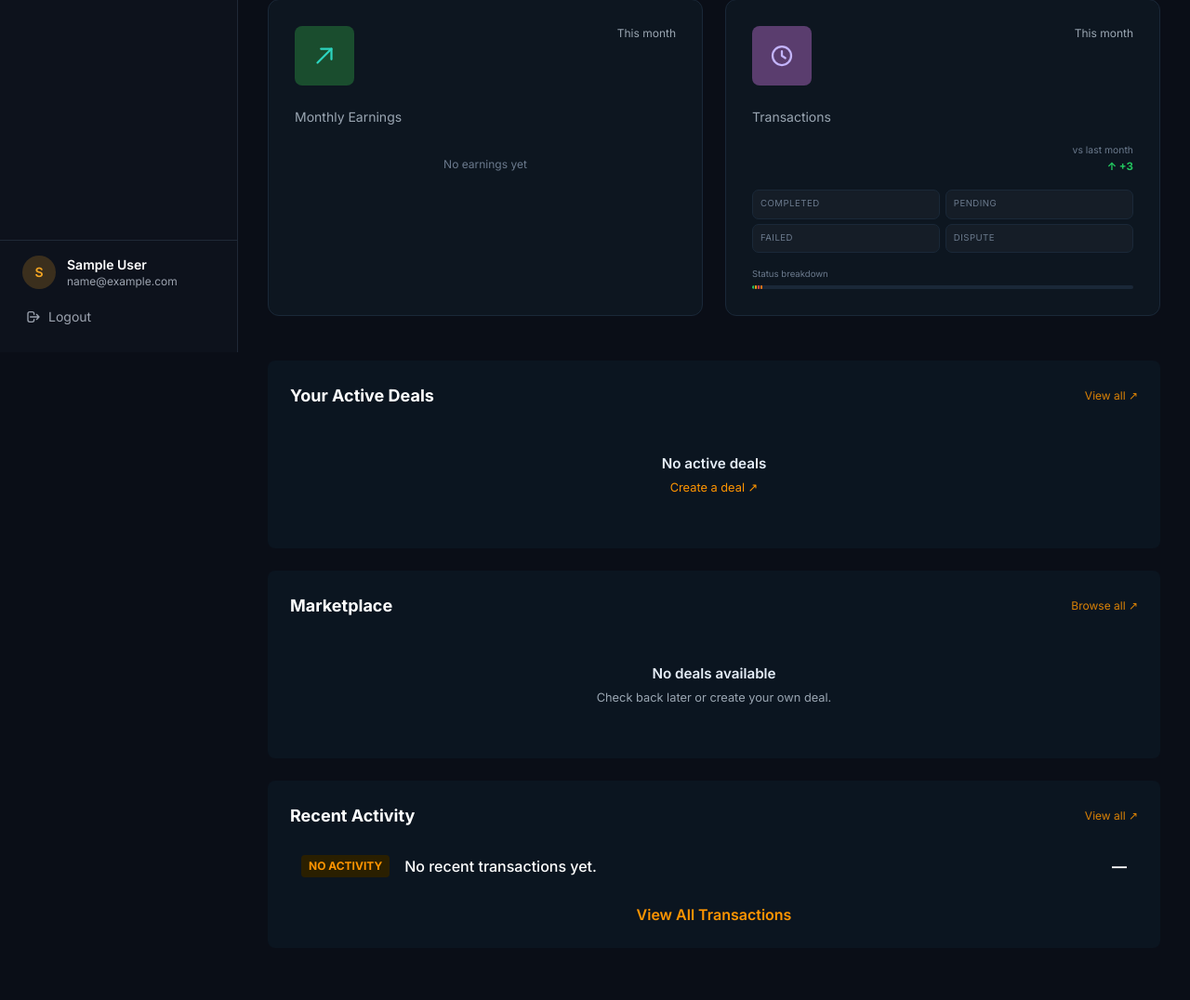
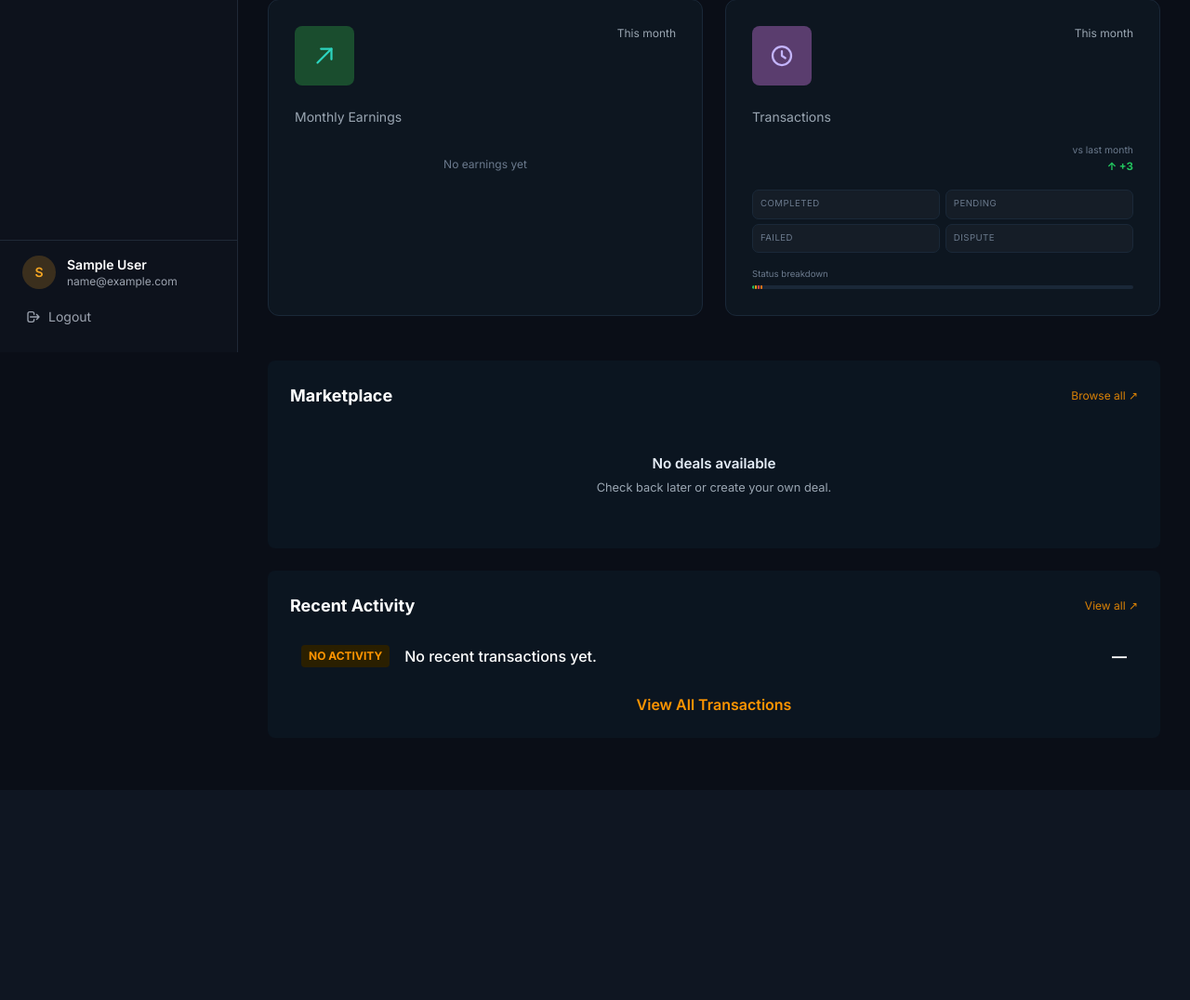
Before and after one commit to 25091849-cece/P2PTrade, a Django app: template templates/dashboard.html in a window 1280 px wide. Shown: the part 421-1497 px from the top of the page at 93% size. After the commit the page ends 1186 px from the top, so only its background shows below. Run offline with Django 5.2, Linux system fonts and the light colour scheme; the template is opened without the code that fills it, so the values that code supplies are empty; the visitor is signed in with stand-in values (Sample User, id 1); some libraries are stand-ins or nearby versions.

Commit message:
done fix

```diff
--- a/static/css/dashboard.css
+++ b/static/css/dashboard.css
@@ -1799,7 +1799,7 @@ video {
   flex-direction: column;
   gap: 0.4rem;
   margin-top: 0.75rem;
-  max-height: 160px;
+  /*max-height: 160px;*/
   overflow-y: auto;
   scrollbar-width: thin;
   scrollbar-color: #1a2838 transparent;
--- a/templates/dashboard.html
+++ b/templates/dashboard.html
@@ -191,46 +191,8 @@
 
 </div>
 
-  {# ── Row 2: Your Active Deals + Marketplace Deals ────────────────────────── #}
+  {# ── Row 2: Marketplace Deals + Recent Activity ────────────────────────── #}
   <div class="dashboard-content">
-
-    <section class="content-section">
-      <div class="section-header">
-        <h3 class="section-title">Your Active Deals</h3>
-        <a href="{% url_or_placeholder 'marketplace:index' %}" class="section-link">View all ↗</a>
-      </div>
-
-      {% if active_deals %}
-        <div class="deal-list">
-          {% for deal in active_deals %}
-          <div class="deal-item">
-            <div class="deal-pair">
-              <span class="deal-from">{{ deal.from_currency.code }}</span>
-              <span class="deal-arrow">→</span>
-              <span class="deal-to">{{ deal.to_currency.code }}</span>
-            </div>
-            <div class="deal-meta">
-              <span class="deal-amount">{{ deal.amount|floatformat:2 }} {{ deal.from_currency.code }}</span>
-              <span class="deal-rate">@ {{ deal.rate }}</span>
-            </div>
-            <div class="deal-expires">
-              Expires {{ deal.expires_at|timesince }}
-            </div>
-            <div class="deal-trend deal-trend-{{ deal.trend }}">
-              {% if deal.trend == 'up' %}▲{% else %}▼{% endif %}
-            </div>
-          </div>
-          {% endfor %}
-        </div>
-      {% else %}
-        <div class="txn-empty">
-          <p class="txn-empty-title">No active deals</p>
-          <p class="txn-empty-subtitle">
-            <a href="{% url_or_placeholder 'marketplace:create' %}">Create a deal ↗</a>
-          </p>
-        </div>
-      {% endif %}
-    </section>
 
     <section class="content-section">
       <div class="section-header">
@@ -267,11 +229,6 @@
         </div>
       {% endif %}
     </section>
-
-  </div>
-
-  {# ── Row 3: Exchange Rates + Recent Activity ──────────────────────────────── #}
-  <div class="dashboard-content">
 
     <section class="content-section recent-activity-section">
       <div class="section-header">
```
